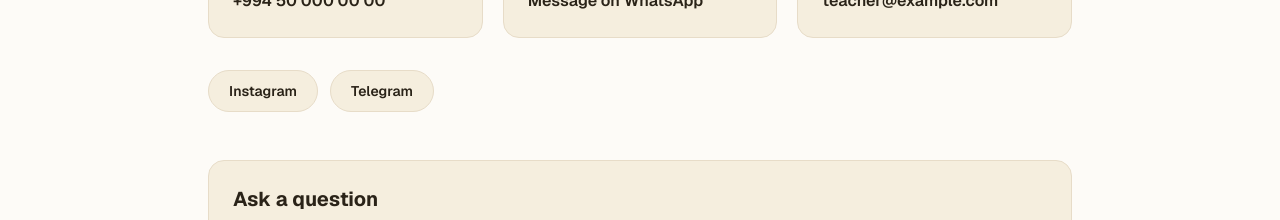
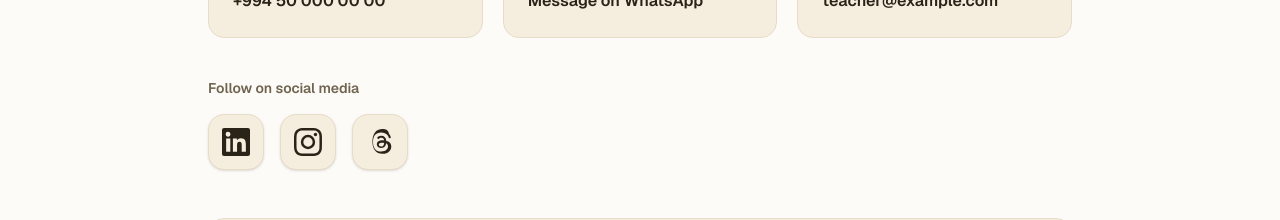
Before and after one commit to yasinabbaszada-ux/english-teacher, a Next.js app: page /en/contact in a window 1280 px wide. Shown: the part 353-573 px from the top of the page. Built offline with nearby package versions, Linux system fonts and the light colour scheme; no server answers; the database is empty.

Commit message:
Elaqe sehifesine LinkedIn, Instagram, Threads logolari elave edildi
Co-Authored-By: Claude Opus 4.8 <noreply@anthropic.com>

```diff
--- a/messages/az.json
+++ b/messages/az.json
@@ -98,6 +98,7 @@
     "whatsapp": "WhatsApp",
     "email": "E-poçt",
     "cta": "WhatsApp-da yaz",
+    "social": "Sosial şəbəkələrdə izlə",
     "form": {
       "title": "Sual göndər",
       "subtitle": "Sualınızı yazın, qısa zamanda cavab verəcəyik.",
--- a/messages/en.json
+++ b/messages/en.json
@@ -98,6 +98,7 @@
     "whatsapp": "WhatsApp",
     "email": "Email",
     "cta": "Message on WhatsApp",
+    "social": "Follow on social media",
     "form": {
       "title": "Ask a question",
       "subtitle": "Write your question and we'll reply shortly.",
--- a/src/app/[locale]/contact/page.tsx
+++ b/src/app/[locale]/contact/page.tsx
@@ -74,32 +74,53 @@ export default async function ContactPage({
         ))}
       </div>
 
-      {(settings.instagram || settings.telegram) && (
       <Reveal delay={0.2}>
-          <div className="mt-8 flex flex-wrap gap-3">
-            {settings.instagram && (
+        <div className="mt-10">
+          <p className="text-sm font-semibold text-muted">{t("contact.social")}</p>
+          <div className="mt-4 flex flex-wrap gap-4">
+            {/* LinkedIn */}
             <a
-                href={settings.instagram}
+              href="https://www.linkedin.com/in/aytan-abbasova-366453372"
               target="_blank"
               rel="noopener noreferrer"
-                className="rounded-full border border-border bg-card px-5 py-2.5 text-sm font-semibold hover:border-primary hover:text-primary"
+              aria-label="LinkedIn"
+              className="group grid h-14 w-14 place-items-center rounded-2xl border border-border bg-card text-foreground shadow-sm transition-all hover:-translate-y-1 hover:border-transparent hover:bg-[#0A66C2] hover:text-white hover:shadow-lg"
             >
-                Instagram
+              <svg viewBox="0 0 24 24" fill="currentColor" className="h-7 w-7">
+                <path d="M20.45 20.45h-3.56v-5.57c0-1.33-.03-3.04-1.85-3.04-1.86 0-2.14 1.45-2.14 2.94v5.67H9.35V9h3.41v1.56h.05c.47-.9 1.63-1.85 3.37-1.85 3.6 0 4.27 2.37 4.27 5.45v6.29zM5.34 7.43a2.07 2.07 0 1 1 0-4.13 2.07 2.07 0 0 1 0 4.13zM7.12 20.45H3.56V9h3.56v11.45zM22.22 0H1.77C.8 0 0 .77 0 1.73v20.54C0 23.22.8 24 1.77 24h20.45c.98 0 1.78-.78 1.78-1.73V1.73C24 .77 23.2 0 22.22 0z" />
+              </svg>
             </a>
-            )}
-            {settings.telegram && (
+
+            {/* Instagram */}
             <a
-                href={settings.telegram}
+              href="https://www.instagram.com/englishwith.ayten"
               target="_blank"
               rel="noopener noreferrer"
-                className="rounded-full border border-border bg-card px-5 py-2.5 text-sm font-semibold hover:border-primary hover:text-primary"
+              aria-label="Instagram"
+              className="group grid h-14 w-14 place-items-center rounded-2xl border border-border bg-card text-foreground shadow-sm transition-all hover:-translate-y-1 hover:border-transparent hover:bg-gradient-to-br hover:from-[#833ab4] hover:via-[#fd1d1d] hover:to-[#fcb045] hover:text-white hover:shadow-lg"
             >
-                Telegram
+              <svg viewBox="0 0 24 24" fill="currentColor" className="h-7 w-7">
+                <path d="M12 2.16c3.2 0 3.58.01 4.85.07 1.17.05 1.8.25 2.23.42.56.21.96.47 1.38.9.43.42.69.82.9 1.38.17.43.37 1.06.42 2.23.06 1.27.07 1.65.07 4.85s-.01 3.58-.07 4.85c-.05 1.17-.25 1.8-.42 2.23-.21.56-.47.96-.9 1.38-.42.43-.82.69-1.38.9-.43.17-1.06.37-2.23.42-1.27.06-1.65.07-4.85.07s-3.58-.01-4.85-.07c-1.17-.05-1.8-.25-2.23-.42a3.7 3.7 0 0 1-1.38-.9 3.7 3.7 0 0 1-.9-1.38c-.17-.43-.37-1.06-.42-2.23-.06-1.27-.07-1.65-.07-4.85s.01-3.58.07-4.85c.05-1.17.25-1.8.42-2.23.21-.56.47-.96.9-1.38.42-.43.82-.69 1.38-.9.43-.17 1.06-.37 2.23-.42C8.42 2.17 8.8 2.16 12 2.16M12 0C8.74 0 8.33.01 7.05.07 5.78.13 4.9.33 4.14.63c-.79.3-1.46.72-2.12 1.38C1.35 2.67.93 3.34.63 4.14.33 4.9.13 5.78.07 7.05.01 8.33 0 8.74 0 12s.01 3.67.07 4.95c.06 1.27.26 2.15.56 2.91.3.8.72 1.47 1.38 2.13.66.66 1.33 1.08 2.12 1.38.76.3 1.64.5 2.91.56C8.33 23.99 8.74 24 12 24s3.67-.01 4.95-.07c1.27-.06 2.15-.26 2.91-.56a5.9 5.9 0 0 0 2.13-1.38 5.9 5.9 0 0 0 1.38-2.13c.3-.76.5-1.64.56-2.91.06-1.28.07-1.69.07-4.95s-.01-3.67-.07-4.95c-.06-1.27-.26-2.15-.56-2.91a5.9 5.9 0 0 0-1.38-2.12A5.9 5.9 0 0 0 19.86.63c-.76-.3-1.64-.5-2.91-.56C15.67.01 15.26 0 12 0z" />
+                <path d="M12 5.84A6.16 6.16 0 1 0 18.16 12 6.16 6.16 0 0 0 12 5.84zM12 16a4 4 0 1 1 4-4 4 4 0 0 1-4 4z" />
+                <circle cx="18.41" cy="5.59" r="1.44" />
+              </svg>
             </a>
-            )}
+
+            {/* Threads */}
+            <a
+              href="https://www.threads.com/@englishwith.ayten"
+              target="_blank"
+              rel="noopener noreferrer"
+              aria-label="Threads"
+              className="group grid h-14 w-14 place-items-center rounded-2xl border border-border bg-card text-foreground shadow-sm transition-all hover:-translate-y-1 hover:border-transparent hover:bg-black hover:text-white hover:shadow-lg"
+            >
+              <svg viewBox="0 0 192 192" fill="currentColor" className="h-7 w-7">
+                <path d="M141.5 90.4c-.7-.3-1.4-.6-2.1-.9-1.2-22.7-13.6-35.7-34.5-35.9h-.3c-12.5 0-22.9 5.3-29.3 15l11.5 7.9c4.8-7.2 12.3-8.8 17.8-8.8h.2c6.8 0 12 2 15.3 5.9 2.4 2.8 4 6.7 4.8 11.6-6-1-12.5-1.3-19.4-.9-19.5 1.1-32 12.5-31.2 28.3.4 8 4.4 14.9 11.2 19.4 5.8 3.8 13.2 5.7 20.9 5.3 10.2-.6 18.2-4.5 23.8-11.6 4.2-5.4 6.9-12.4 8.1-21.2 4.9 3 8.5 6.9 10.5 11.6 3.4 8 3.6 21.1-7.1 31.8-9.4 9.4-20.7 13.5-37.7 13.6-18.9-.1-33.2-6.2-42.5-18-8.7-11.1-13.2-27.1-13.4-47.6.2-20.5 4.7-36.5 13.4-47.6 9.3-11.8 23.6-17.9 42.5-18 19 .1 33.5 6.2 43.1 18.2 4.7 5.9 8.3 13.3 10.6 21.9l13.5-3.6c-2.8-10.6-7.3-19.7-13.4-27.4C154.1 15.5 136.3 7.2 112.9 7h-.1c-23.3.2-41 8.5-52.5 24.8C49.6 46.2 44.1 66.2 44 91.9v.2c.1 25.7 5.6 45.7 16.3 60.1 11.5 16.3 29.2 24.6 52.5 24.8h.1c20.7-.1 35.3-5.5 47.3-17.5 15.7-15.7 15.2-35.4 10-47.5-3.7-8.7-10.8-15.8-20.7-20.6zm-35.8 35.8c-8.5.5-17.4-3.3-17.8-11.6-.3-6.2 4.4-13.1 18.3-13.9 1.6-.1 3.1-.1 4.6-.1 5 0 9.7.5 14 1.4-1.6 20-11 24.1-19.1 24.6z" />
+              </svg>
+            </a>
+          </div>
         </div>
       </Reveal>
-      )}
 
       <Reveal delay={0.25}>
         <div className="mt-12">
```
Lines whose indentation alone changed are shown as unchanged.
